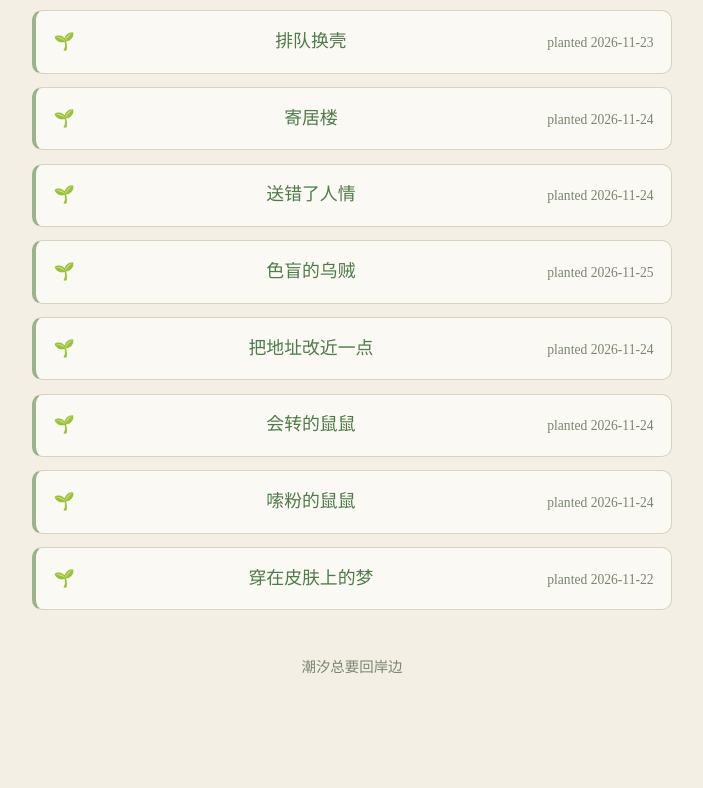
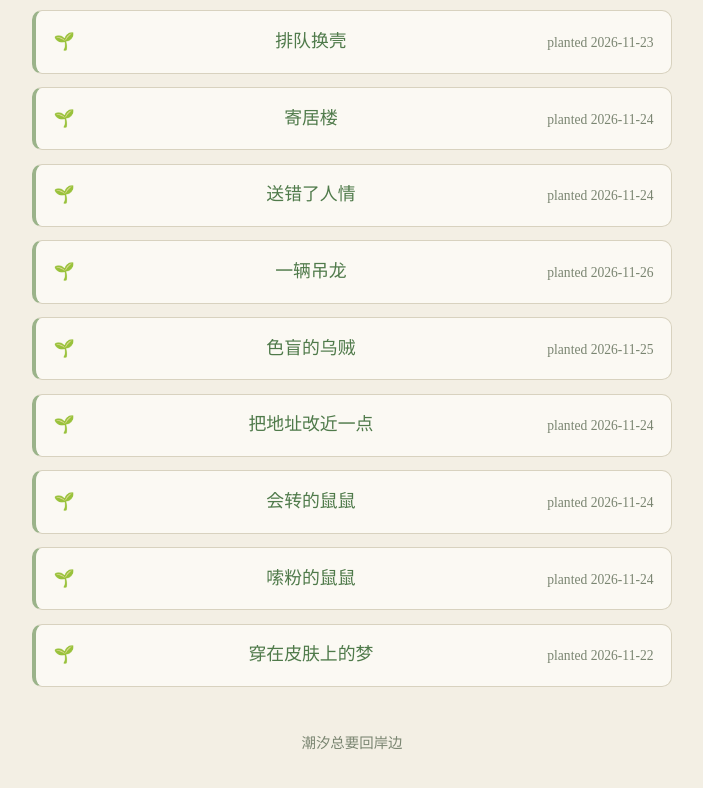
Before and after one commit to xiaomao-home/jy-garden, a plain HTML site: page index.html in a window 1280 px wide. Shown: the part 2592-3380 px from the top of the page, without its empty margins (288-991 px from the left). Before the commit the page ends 3341 px from the top, so only its background shows below. Drawn offline with Linux system fonts and the light colour scheme.

Commit message:
seed: typo (一辆吊龙)

```diff
--- a/index.html
+++ b/index.html
@@ -43,6 +43,7 @@
 <li>🌱 <a href="seeds/vacancy.html">排队换壳</a> <small>planted 2026-11-23</small></li>
 <li>🌱 <a href="seeds/shell-building.html">寄居楼</a> <small>planted 2026-11-24</small></li>
 <li>🌱 <a href="seeds/wrong-neighbor.html">送错了人情</a> <small>planted 2026-11-24</small></li>
+<li>🌱 <a href="seeds/typo.html">一辆吊龙</a> <small>planted 2026-11-26</small></li>
 <li>🌱 <a href="seeds/cuttlefish.html">色盲的乌贼</a> <small>planted 2026-11-25</small></li>
 <li>🌱 <a href="seeds/move-closer.html">把地址改近一点</a> <small>planted 2026-11-24</small></li>
 <li>🌱 <a href="seeds/hamster3d.html">会转的鼠鼠</a> <small>planted 2026-11-24</small></li>
```
Also changed, not shown: seeds/typo.html (added, +1 -0 lines).
